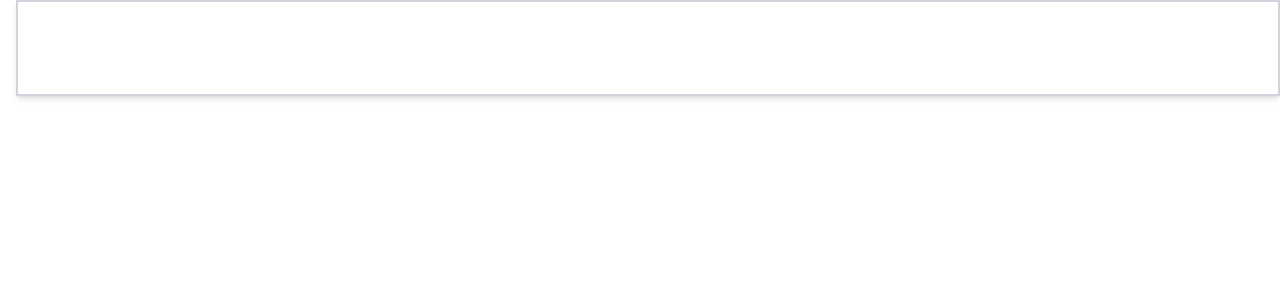
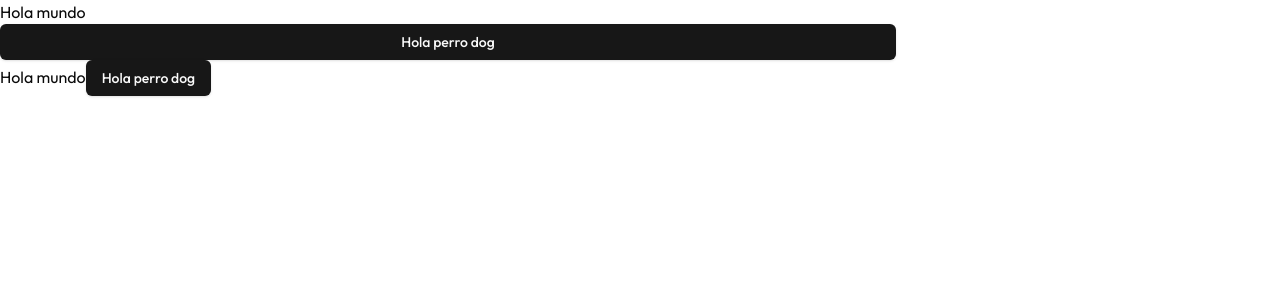
Before and after one commit to lvanegasimagine/rental-cars-nextjs, a Next.js app: page / in a window 1280 px wide. Shown: the top 300 px of the page. Built offline with nearby package versions, Linux system fonts and the light colour scheme.

Commit message:
feat: Clerk implemented and configure

```diff
--- a/app/layout.tsx
+++ b/app/layout.tsx
@@ -1,7 +1,9 @@
 import type { Metadata } from "next";
 // import localFont from "next/font/local";
-import { Outfit } from 'next/font/google'
+import { Outfit } from "next/font/google";
 import "./globals.css";
+import NextTopLoader from "nextjs-toploader";
+import { ClerkProvider } from "@clerk/nextjs";
 
 // const geistSans = localFont({
 //   src: "./fonts/GeistVF.woff",
@@ -14,7 +16,7 @@ import "./globals.css";
 //   weight: "100 900",
 // });
 
-const outfit = Outfit({ subsets: ['latin'] })
+const outfit = Outfit({ subsets: ["latin"] });
 
 export const metadata: Metadata = {
   title: "Admin TarreCars",
@@ -27,12 +29,13 @@ export default function RootLayout({
   children: React.ReactNode;
 }>) {
   return (
-    <html lang="en">
-      <body
-        className={outfit.className}
-      >
-        {children}
-      </body>
-    </html>
+    <ClerkProvider>
+      <html lang="en">
+        <body className={outfit.className}>
+          <NextTopLoader color="#000" />
+          {children}
+        </body>
+      </html>
+    </ClerkProvider>
   );
 }
--- a/app/page.tsx
+++ b/app/page.tsx
@@ -1,7 +1,17 @@
+import { Button } from "@/components/ui/button";
 import Image from "next/image";
 
 export default function Home() {
   return (
-    <div className="ml-4 flex h-24 border-2 border-gray-300 p-3 text-gray-700 shadow-md"></div>
+    <>
+      <div className="flex flex-col max-w-4xl">
+        Hola mundo
+        <Button>Hola perro dog</Button>
+      </div>
+      <div>
+        Hola mundo
+        <Button>Hola perro dog</Button>
+      </div>
+    </>
   );
 }
--- a/package.json
+++ b/package.json
@@ -9,12 +9,14 @@
     "lint": "next lint"
   },
   "dependencies": {
+    "@clerk/nextjs": "^5.6.2",
     "@radix-ui/react-icons": "^1.3.0",
     "@radix-ui/react-slot": "^1.1.0",
     "class-variance-authority": "^0.7.0",
     "clsx": "^2.1.1",
     "lucide-react": "^0.446.0",
     "next": "14.2.13",
+    "nextjs-toploader": "^3.6.15",
     "react": "^18",
     "react-dom": "^18",
     "tailwind-merge": "^2.5.2",
```
Also changed, not shown: middleware.ts (added, +12 -0 lines), 2 other files (tests, documents, lock files or other folders).
